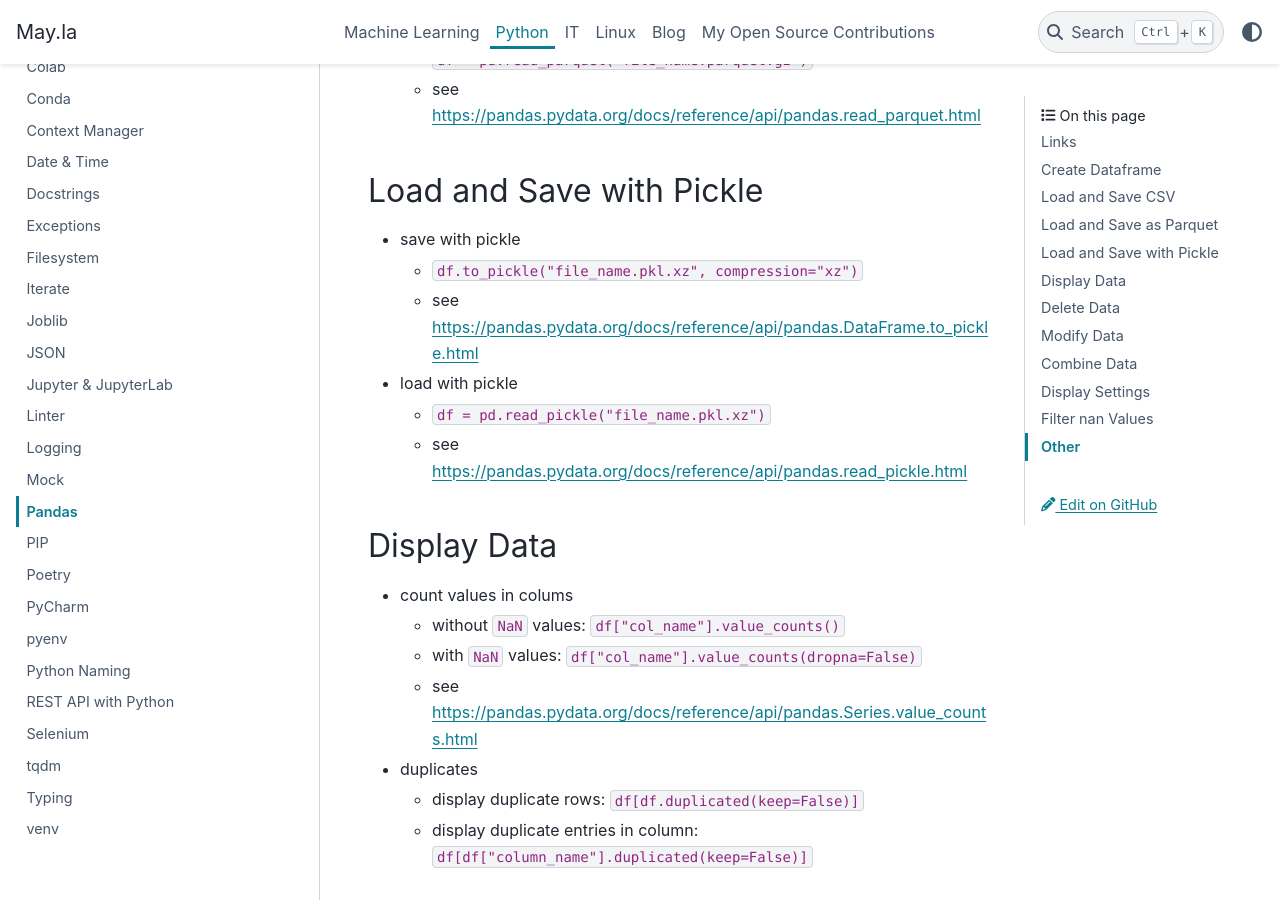
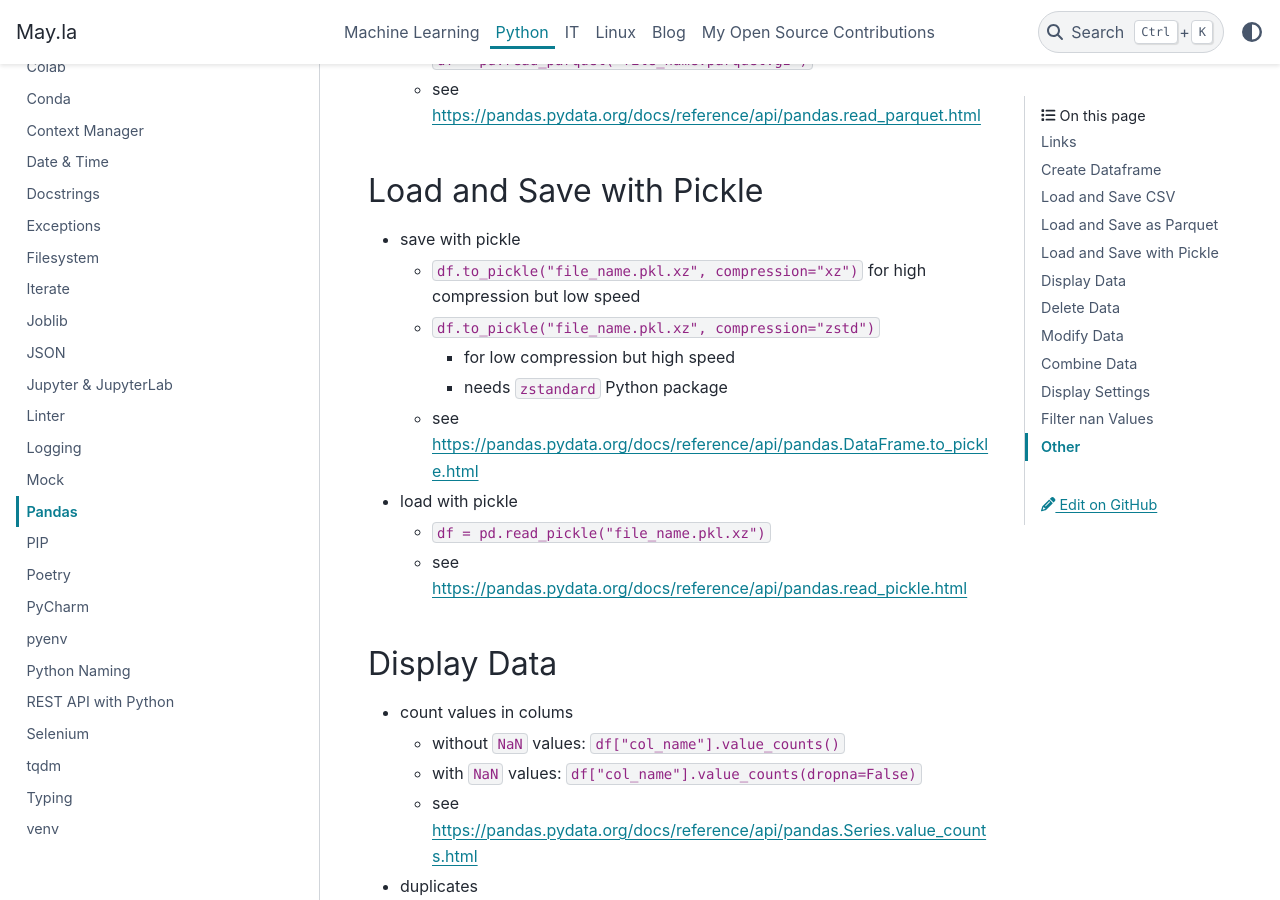
Before and after one commit to PhilipMay/PhilipMay_org, a Sphinx documentation site: the page built from source/python/pandas.md, in a window 1280 px wide and 900 px high, scrolled down 1564 px. Built offline with Sphinx 7.4.7 and the PyData theme 0.15.4, drawn with Linux system fonts in a browser that asks for light colours.

Commit message:
Update pandas.md

```diff
--- a/source/python/pandas.md
+++ b/source/python/pandas.md
@@ -49,7 +49,10 @@ df = pd.read_csv(
 ## Load and Save with Pickle
 
 - save with pickle
-  - `df.to_pickle("file_name.pkl.xz", compression="xz")`
+  - `df.to_pickle("file_name.pkl.xz", compression="xz")` for high compression but low speed
+  - `df.to_pickle("file_name.pkl.xz", compression="zstd")`
+    - for low compression but high speed
+    - needs `zstandard` Python package
   - see <https://pandas.pydata.org/docs/reference/api/pandas.DataFrame.to_pickle.html>
 - load with pickle
   - `df = pd.read_pickle("file_name.pkl.xz")`
```
